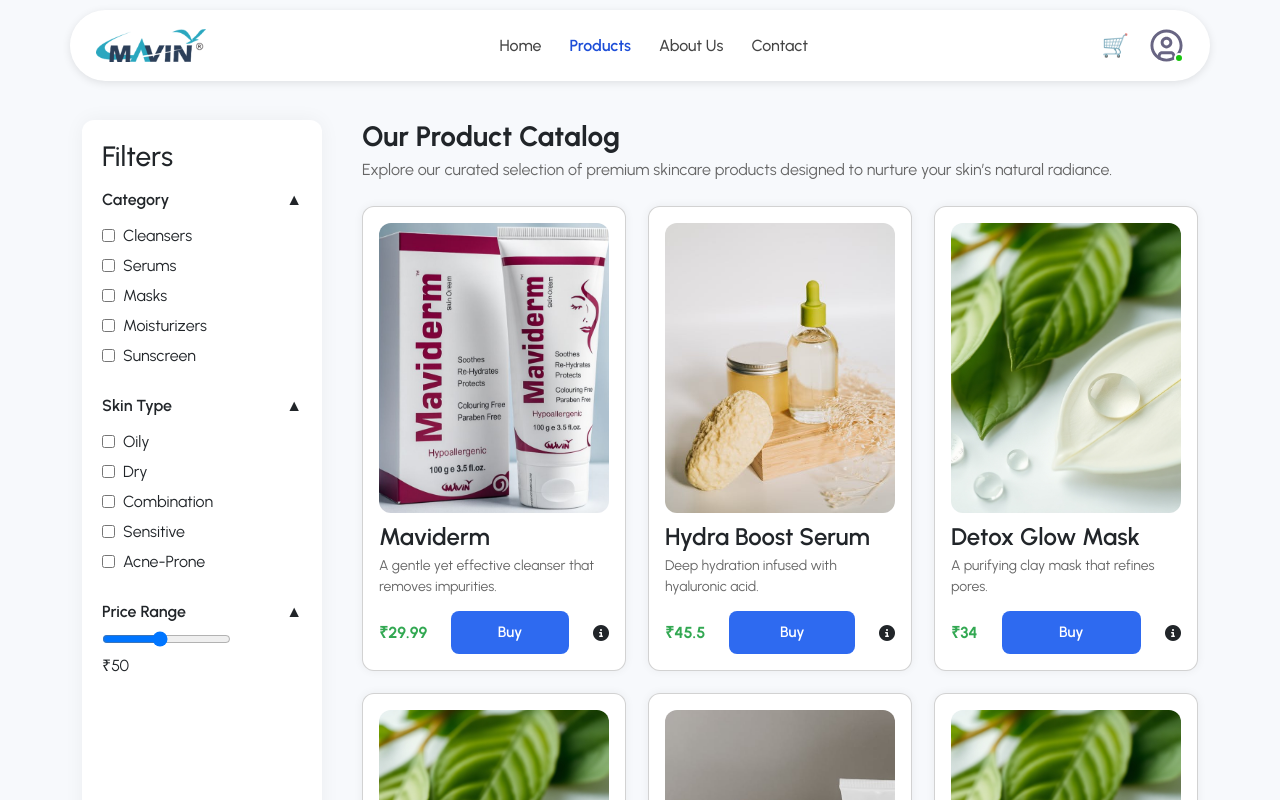
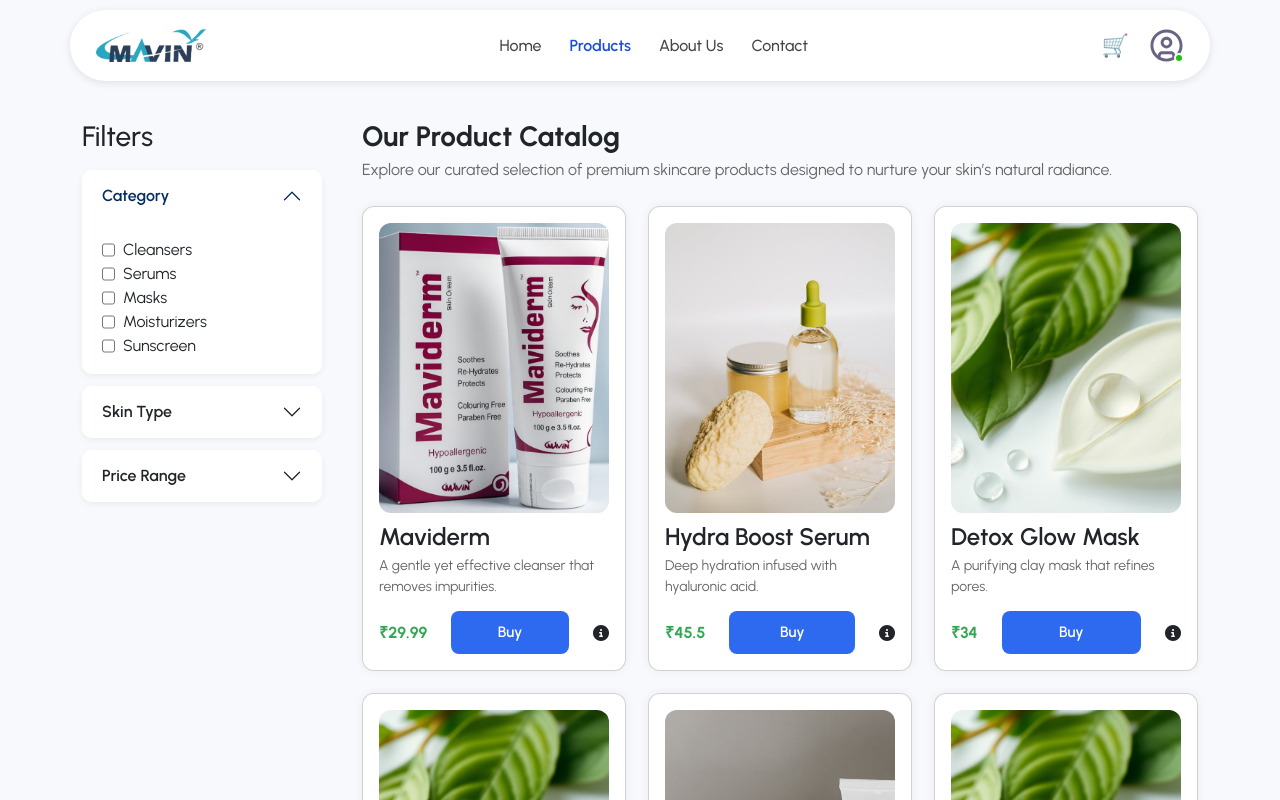
Before and after one commit to gautamjain123/web.mavin.app, an Angular app: page /products in a window 1280 px wide. Shown: the top 800 px of the page. Built offline with nearby package versions, Linux system fonts and the light colour scheme; a web font is replaced by a local one.

Commit message:
cart and product changes

```diff
--- a/src/app/website/pages/product-details/product-details.component.ts
+++ b/src/app/website/pages/product-details/product-details.component.ts
@@ -38,4 +38,5 @@
     this.product = this.products.find((p) => p.id === id);
     this.selectedImage = this.product.images[0];
   }
+
 }
--- a/src/app/website/pages/products/products.component.html
+++ b/src/app/website/pages/products/products.component.html
@@ -4,55 +4,97 @@
 
       <!-- DESKTOP FILTERS (Hidden below 1150px) -->
 <aside class="filters">
-        <h3>Filters</h3>
+  <h3 class="mb-3">Filters</h3>
 
-        <!-- Category -->
-        <div class="filter-group">
-          <div class="filter-header" (click)="toggleCategory()">
-            <span>Category</span>
-            <span class="arrow">{{ categoryOpen ? "▲" : "▼" }}</span>
-          </div>
+  <div class="accordion" id="filterAccordion">
 
-          <div class="filter-body" *ngIf="categoryOpen">
+    <!-- CATEGORY — stays open -->
+    <div class="accordion-item">
+      <h2 class="accordion-header" id="catHeader">
+        <button class="accordion-button"
+                type="button"
+                data-bs-toggle="collapse"
+                data-bs-target="#catCollapse"
+                aria-expanded="true">
+          Category
+        </button>
+      </h2>
+
+      <div id="catCollapse"
+           class="accordion-collapse collapse show"
+           aria-labelledby="catHeader"
+           data-bs-parent="#filterAccordion">
+
+        <div class="accordion-body">
           <div *ngFor="let item of categories">
-              <label>
+            <label class="d-flex gap-2">
               <input type="checkbox" [(ngModel)]="item.selected" />
               {{ item.name }}
             </label>
           </div>
         </div>
+
+      </div>
     </div>
 
-        <!-- Skin Type -->
-        <div class="filter-group">
-          <div class="filter-header" (click)="toggleSkin()">
-            <span>Skin Type</span>
-            <span class="arrow">{{ skinOpen ? "▲" : "▼" }}</span>
-          </div>
 
-          <div class="filter-body" *ngIf="skinOpen">
+    <!-- SKIN TYPE — collapsed by default -->
+    <div class="accordion-item">
+      <h2 class="accordion-header" id="skinHeader">
+        <button class="accordion-button collapsed"
+                type="button"
+                data-bs-toggle="collapse"
+                data-bs-target="#skinCollapse">
+          Skin Type
+        </button>
+      </h2>
+
+      <div id="skinCollapse"
+           class="accordion-collapse collapse"
+           aria-labelledby="skinHeader"
+           data-bs-parent="#filterAccordion">
+
+        <div class="accordion-body">
           <div *ngFor="let item of skinTypes">
-              <label>
+            <label class="d-flex gap-2">
               <input type="checkbox" [(ngModel)]="item.selected" />
               {{ item.name }}
             </label>
           </div>
         </div>
+
+      </div>
     </div>
 
-        <!-- Price Range -->
-        <div class="filter-group">
-          <div class="filter-header" (click)="togglePrice()">
-            <span>Price Range</span>
-            <span class="arrow">{{ priceOpen ? "▲" : "▼" }}</span>
+
+    <!-- PRICE RANGE — collapsed by default -->
+    <div class="accordion-item">
+      <h2 class="accordion-header" id="priceHeader">
+        <button class="accordion-button collapsed"
+                type="button"
+                data-bs-toggle="collapse"
+                data-bs-target="#priceCollapse">
+          Price Range
+        </button>
+      </h2>
+
+      <div id="priceCollapse"
+           class="accordion-collapse collapse"
+           aria-labelledby="priceHeader"
+           data-bs-parent="#filterAccordion">
+
+        <div class="accordion-body">
+          <input type="range" min="10" max="100" step="1" [(ngModel)]="priceRange" />
+          <p class="mt-2 fw-semibold">₹{{ priceRange }}</p>
         </div>
 
-          <div class="filter-body" *ngIf="priceOpen">
-            <input type="range" min="10" max="100" step="1" [(ngModel)]="priceRange" />
-            <p>₹{{ priceRange }}</p>
       </div>
     </div>
+
+  </div>
 </aside>
+
+
 
       <!-- RIGHT SECTION -->
       <section class="products">
@@ -73,9 +115,7 @@
             <div class="options-div d-flex align-items-center justify-content-between w-100 gap-4">
               <div class="price">₹{{ product.price }}</div>
               <button class="view-btn">Buy</button>
-              <i class="fa-solid fa-circle-info info-fa m-0"
-                 style="cursor: pointer;"
-                 (click)="goToDetails(product.id)">
+              <i class="fa-solid fa-circle-info info-fa m-0" style="cursor: pointer;" (click)="goToDetails(product.id)">
               </i>
             </div>
           </div>
--- a/src/app/website/pages/products/products.component.scss
+++ b/src/app/website/pages/products/products.component.scss
@@ -12,10 +12,7 @@
 /* ---------------- DESKTOP FILTER SIDEBAR ---------------- */
 .filters {
   width: 240px;
-  background: #fff;
-  padding: 20px;
   border-radius: 12px;
-  box-shadow: 0 0 20px rgba(0,0,0,0.05);
 }
 
 .filter-group { margin-bottom: 20px; }
@@ -26,6 +23,25 @@
   font-weight: 600;
   cursor: pointer;
   padding: 6px 0;
+}
+.filters .accordion-button {
+  font-weight: 600;
+  background: #ffffff;
+  border-radius: 8px !important;
+  border: none;
+  box-shadow: none;
+}
+
+.filters .accordion-item {
+  border: none;
+  margin-bottom: 12px;
+  border-radius: 10px;
+  overflow: hidden;
+  box-shadow: 0 2px 6px rgba(0,0,0,0.06);
+}
+
+.filters .accordion-body {
+  background: #ffffff;
 }
 
 .filter-body label {
@@ -186,6 +202,14 @@
   padding: 6px 0;
 }
 
+@media (min-width: 1150px) {
+  .filters {
+    position: sticky;
+    top: 120px; /* adjust based on your header height */
+    height: fit-content;
+  }
+}
+
 /* ---------------- RESPONSIVE ---------------- */
 @media (max-width: 1150px) {
 
```
Lines whose indentation alone changed are shown as unchanged.
